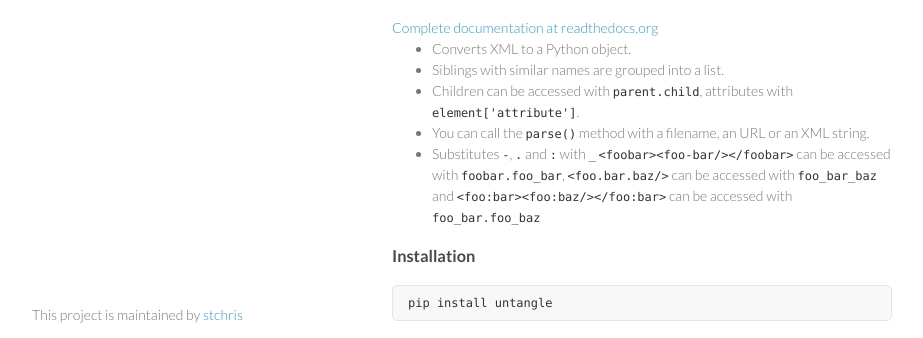
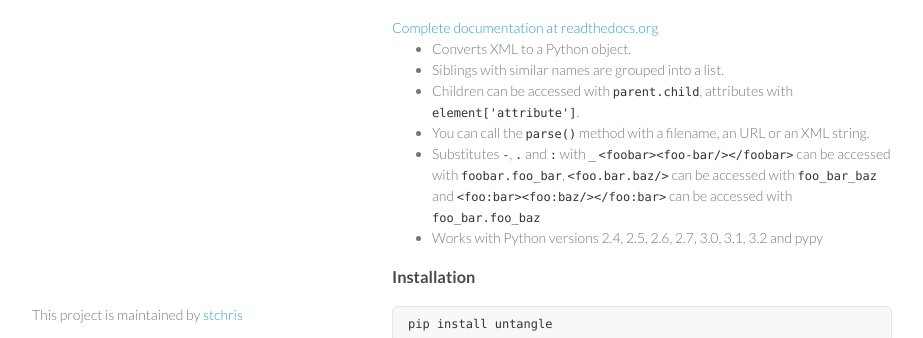
Before and after one commit to stchris/untangle, a plain HTML site: page index.html in a window 1280 px wide. Shown: the part 364-702 px from the top of the page, without its empty margins (178-1101 px from the left). Drawn offline with Linux system fonts and the light colour scheme.

Commit message:
Added Python versions

```diff
--- a/index.html
+++ b/index.html
@@ -39,6 +39,7 @@
 <li>You can call the <code>parse()</code> method with a filename, an URL or an XML string.</li>
 <li>Substitutes <code>-</code>, <code>.</code> and <code>:</code> with <code>_</code> <code>&lt;foobar&gt;&lt;foo-bar/&gt;&lt;/foobar&gt;</code> can be accessed with <code>foobar.foo_bar</code>, <code>&lt;foo.bar.baz/&gt;</code> can be accessed with <code>foo_bar_baz</code> and <code>&lt;foo:bar&gt;&lt;foo:baz/&gt;&lt;/foo:bar&gt;</code> can be accessed with <code>foo_bar.foo_baz</code>
 </li>
+<li>Works with Python versions 2.4, 2.5, 2.6, 2.7, 3.0, 3.1, 3.2 and pypy</li>
 </ul><h3>Installation</h3>
 
 <pre><code>pip install untangle
```
